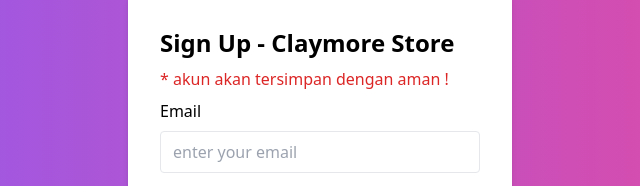
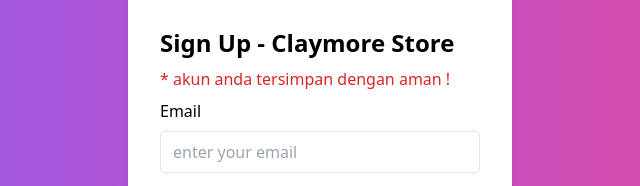
Before and after one commit to derispewss/claymore-store-hosting, a plain HTML site: page admin/sign_up.html in a window 1280 px wide. Shown: the part 207-393 px from the top of the page, 320-960 px from the left. Drawn offline with nearby package versions, Linux system fonts and the light colour scheme; some packages are replaced by stand-ins of ours; a script that the page names is missing.

Commit message:
Update sign_up.html

```diff
--- a/admin/sign_up.html
+++ b/admin/sign_up.html
@@ -18,7 +18,7 @@
 
 <div class="bg-white p-8 rounded shadow-md w-full max-w-sm">
     <h1 class="text-2xl font-semibold mb-2">Sign Up - Claymore Store</h1>
-    <p class="text-left text-red-600 mb-2">* akun akan tersimpan dengan aman !</p>
+    <p class="text-left text-red-600 mb-2">* akun anda tersimpan dengan aman !</p>
     <form id="loginForm">
         <div class="mb-4">
             <label for="username" class="block font-medium mb-2">Email</label>
```
